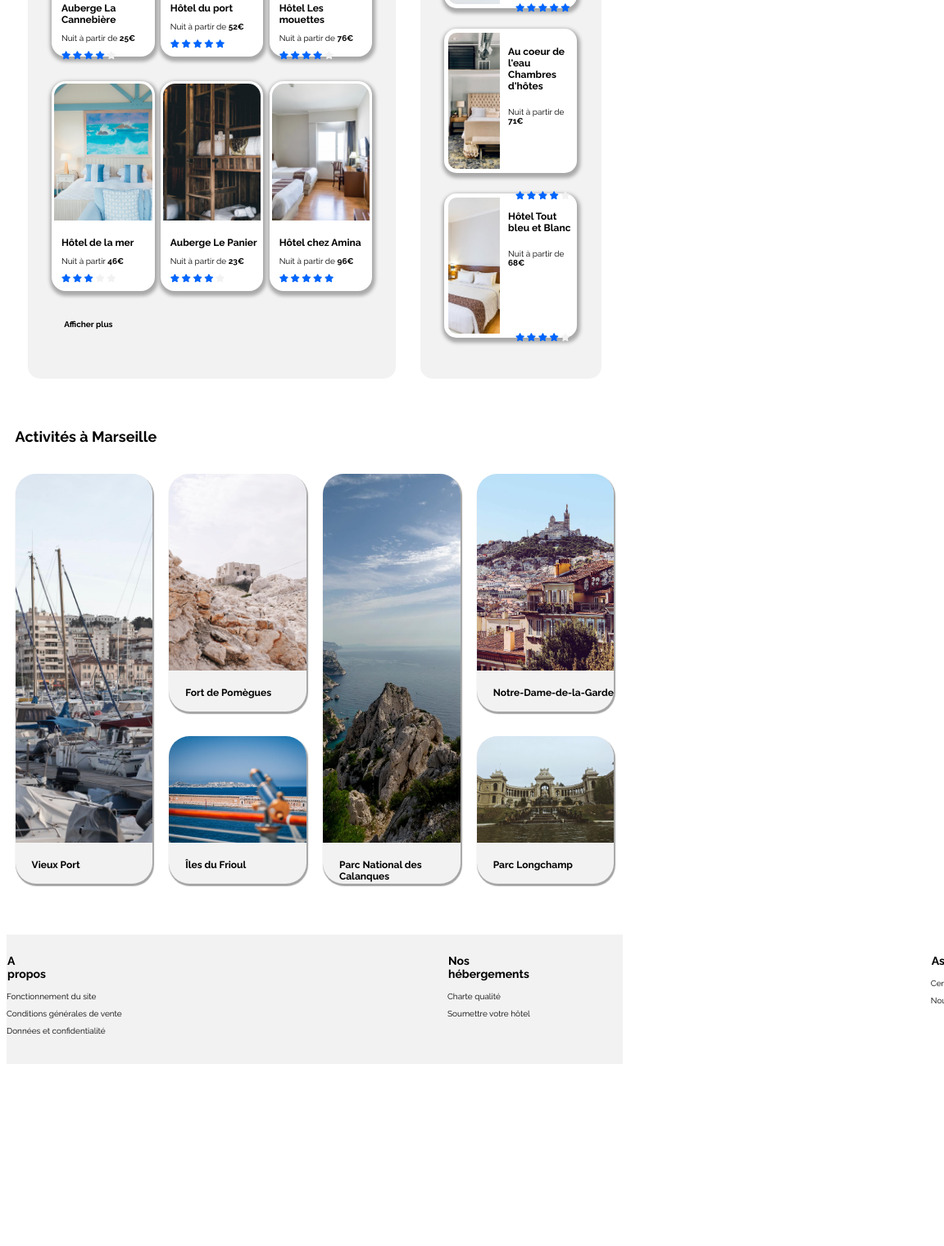
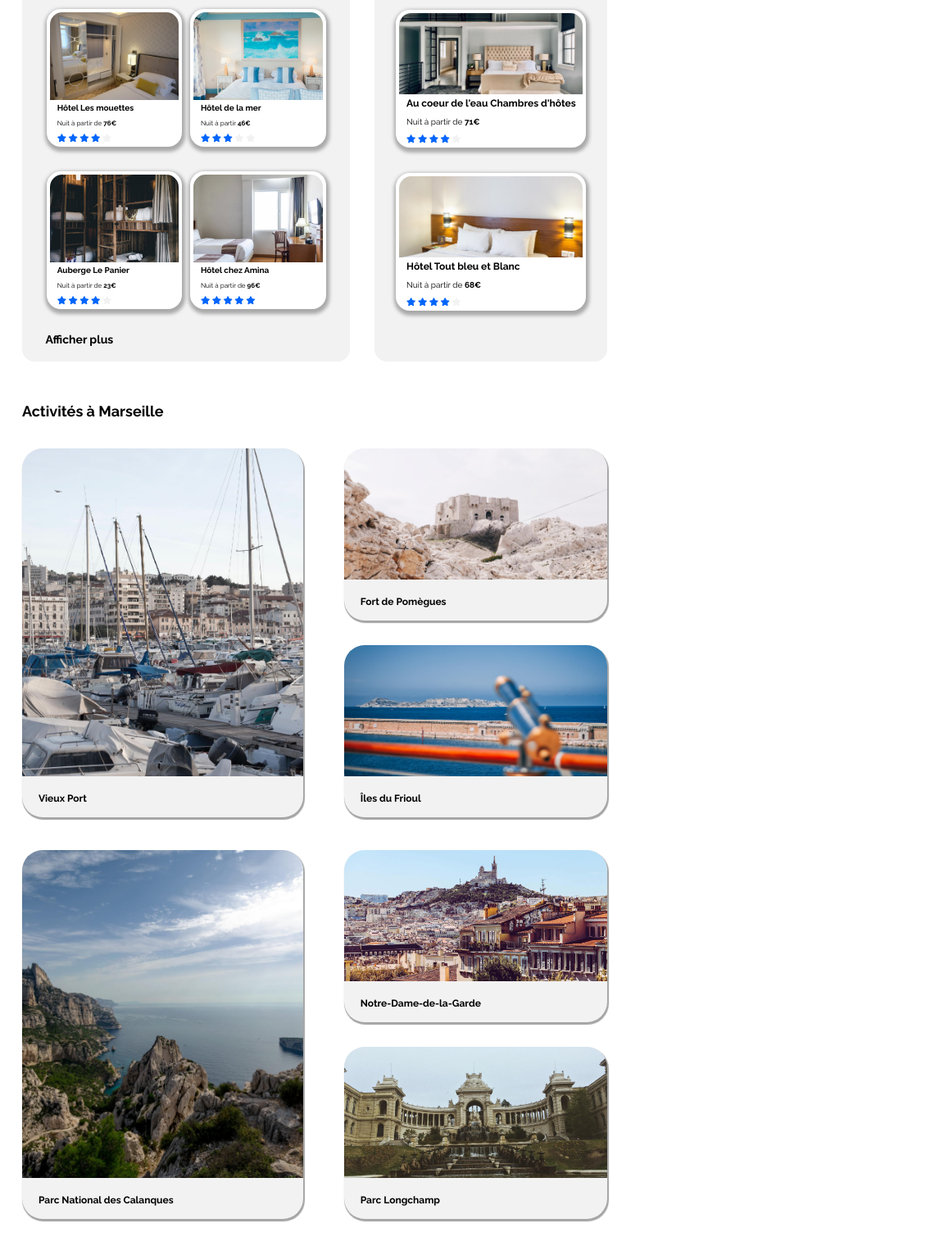
Before and after one commit to aurorea35/AurelieCourbin_2_27072021, a plain HTML site: page index.html in a window 768 px wide. Shown: the part 579-2099 px from the top of the page at 82% size, 1152 px wide, since content can reach past the window. Before the commit the page ends 1909 px from the top, so only its background shows below. Drawn offline with Linux system fonts and the light colour scheme.

Commit message:
Commit du 22 octobre

```diff
--- a/index.html
+++ b/index.html
@@ -269,10 +269,10 @@
             <h2>Activités à Marseille</h2>
 
             <div class="emplacement_des_activites">
-                <div class="choix_activite_image1">
+                <a href="#" class="choix_activite_image1">
                     <img src="images/activites/2_large/reno-laithienne-QUgJhdY5Fyk-unsplash.jpg" alt="Vieux Port" />
                     <h4>Vieux Port</h4>
-                </div>
+                </a>
 
                 <div class="choix_activite_groupe1">
                     <div class="choix_activite_image2">
--- a/media-queries.css
+++ b/media-queries.css
@@ -62,6 +62,11 @@
     .barre_navigation a:hover
     {
         border-top: initial;
+    }
+
+    .barre_navigation ul
+    {
+        padding-left: initial;
     }
 
     .hebergements
@@ -332,186 +337,237 @@
     }
 }
 
-@media screen and (min-width: 426px) and (max-width: 768px)
-{}
+@media screen and (min-width: 426px) and (max-width: 810px)
+{
+    /* Partie importante de la page */
 
-@media screen and (min-width: 769px) and (min-width: 1024px)
-{}
+    html
+    {
+        width: 100%;
+    }
 
-@media screen and (min-width: 1025px) and (min-width: 1440px)
-{}
+    body
+    {
+        margin: initial;
+    }
 
-/*Activités
+    /* Header */
+
+    .barre_navigation a
+    {
+        padding: 30px 3px;
+    }
+
+    /* Main */
+
+    .hebergement
+    {
+        width: 60%;
+        padding-bottom: initial;
+    }
+
+    .titre
+    {
+        width: 98%;
+        max-width: initial;
+    }
+
+    .hebergement p
+    {
+        padding-left: 9px;
+    }
+
+    .hebergement h4
+    {
+        padding-left: 9px;
+    }
+
+    .bloc_hebergement
+    {
+        width: 100%;
+        margin: initial;
+    }
+
+    .choix_hebergement
+    {
+        width: 45%;
+        height: 160px;
+    }
+
+    .choix_hebergement a
+    {
+        text-decoration: none;
+    }
+
+    .hebergement p
+    {
+        padding-left: 9px;
+        font-size: 8px;
+    }
+
+    .hebergement h4
+    {
+        margin: initial;
+        padding-left: 9px;
+        font-size: 10px;
+    }
+
+    .afficher_plus
+    {
+        margin: auto;
+        padding-bottom: 5px;
+    }
+
+    .afficher_plus p
+    {
+        font-size: 14px;
+        width: 98%;
+        max-width: initial;
+        margin-left: auto;
+        margin-right: auto;
+        padding: initial;
+    }
+
+    /* Les plus populaires */
+
+    .les_plus_populaires
+    {
+        background-color: #F2F2F2;
+        border-radius: 15px;
+        padding: 25px;
+        padding-bottom: initial;
+        width: 40%;
+        margin-left: 15px;
+    }
+
+    .titre_populaire
+    {
+        max-width: initial;
+    }
+
+    .choix_logement
+    {
+        background-color: white;
+        box-shadow: 1px 3px 4px 3px darkgrey;
+        border-radius: 17px;
+        margin-bottom: 31px;
+        padding: 4px;
+        width: 96%;
+        height: 160px;
+    }
+
+    .choix_logement img
+    {
+        border-top-left-radius: 15px;
+        border-bottom-left-radius: initial;
+        border-top-right-radius: 15px;
+        width: 100%;
+        height: 62%;
+        min-height: initial;
+        object-fit: cover;
+    }
+
+    .choix_logement a
+    {
+        display: initial;
+    }
+
+    .descriptions_populaire
+    {
+        padding: initial;
+        padding-left: 9px;
+    }
+
+    .descriptions_populaire h4
+    {
+        margin: initial;
+    }
+
+    .etoiles_populaire
+    {
+        padding: initial;
+    }
+
+    /* Activités */
 
     .activites
     {
-    max-width: 90%;
-    margin: 25px auto;
-    padding: 10px;
+        max-width: 93%;
+        margin: auto;
     }
 
     .activites h2
     {
-    margin-left: -27px;
+        margin-left: initial;
     }
 
     .emplacement_des_activites
     {
-    display: flex;
-    justify-content: space-between;
-    margin-left: -47px;
-    margin-right: -27px;
+        flex-wrap: wrap;
+        margin-left: initial;
+        margin-right: auto;
     }
 
     .choix_activite_image1, .choix_activite_image4
     {
-    width: 25%;
-    background-color: #F2F2F2;
-    box-shadow: 1px 2px 1px 1px #a5a5a5;
-    border-radius: 25px;
-    height: 500px;
-    margin: 20px;
-    cursor: pointer;
+        width: 48%;
+        height: 450px;
+        margin-left: initial;
+        margin-right: 50px;
     }
 
     .choix_activite_image1 img, .choix_activite_image4 img
     {
-    border-top-left-radius: 25px;
-    border-top-right-radius: 25px;
-    overflow: hidden;
-    width: 100%;
-    height: 450px;
-    object-fit: cover;
+        height: 400px;
     }
 
-.choix_activite_groupe1
+    .choix_activite_groupe1, .choix_activite_groupe2
     {
-    width: 25%;
-    margin: 20px auto;
+        width: 45%;
     }
 
-.choix_activite_image2
+    .choix_activite_image2, .choix_activite_image3, .choix_activite_image5, .choix_activite_image6
     {
-    width: 100%;
-    background-color: #F2F2F2;
-    box-shadow: 1px 2px 1px 1px #a5a5a5;
-    border-radius: 25px;
-    height: 290px;
-    margin-bottom: 30px;
-    cursor: pointer;
+        height: 210px;
+        margin-left: initial;
+        margin-right: 50px;
     }
 
-.choix_activite_image3
+    .choix_activite_image2 img, .choix_activite_image3 img, .choix_activite_image5 img, .choix_activite_image6 img
     {
-    width: 100%;
-    background-color: #F2F2F2;
-    box-shadow: 1px 2px 1px 1px #a5a5a5;
-    border-radius: 25px;
-    height: 180px;
-    margin: 0;
-    cursor: pointer;
+        height: 160px;
     }
 
-.choix_activite_image2 img
-{
-    border-top-left-radius: 25px;
-    border-top-right-radius: 25px;
-    overflow: hidden;
-    width: 100%;
-    height: 240px;
-    object-fit: cover;
-}
 
-.choix_activite_image3 img
-{
-    border-top-left-radius: 25px;
-    border-top-right-radius: 25px;
-    overflow: hidden;
-    width: 100%;
-    height: 130px;
-    object-fit: cover;
-}
-
-.choix_activite_groupe2
-{
-    width: 25%;
-    margin: 20px auto;
-}
-
-.choix_activite_image5
-{
-    width: 100%;
-    background-color: #F2F2F2;
-    box-shadow: 1px 2px 1px 1px #a5a5a5;
-    border-radius: 25px;
-    height: 290px;
-    margin-bottom: 30px;
-    cursor: pointer;
-}
-
-.choix_activite_image6
-{
-    width: 100%;
-    background-color: #F2F2F2;
-    box-shadow: 1px 2px 1px 1px #a5a5a5;
-    border-radius: 25px;
-    height: 180px;
-    margin: 0;
-    cursor: pointer;
-}
-
-.choix_activite_image5 img
-{
-    border-top-left-radius: 25px;
-    border-top-right-radius: 25px;
-    overflow: hidden;
-    width: 100%;
-    height: 240px;
-    object-fit: cover;
-}
-
-.choix_activite_image6 img
-{
-    border-top-left-radius: 25px;
-    border-top-right-radius: 25px;
-    overflow: hidden;
-    width: 100%;
-    height: 130px;
-    object-fit: cover;
-}
-
-.activites h4
-{
-    padding-left: 20px;
-}
-
-/* Footer
+    /* Footer */
 
     .footer
     {
-    background-color: #F2F2F2;
-    margin: 32px auto;
+        margin: 0 auto 0 auto;
     }
 
     .navigation_footer
     {
-    display: flex;
-    justify-content: flex-start;
-    max-width: 1800px;
-    min-width: 900px;
-    margin: 0 auto;
-    padding: 10px 0 25px 0;
         width: 93%;
+        min-width: initial;
+        max-width: initial;
     }
 
-.titre_footer h3
-{
-    margin-left: 1px;
-    padding-right: 490px;
 }
 
-.descriptif p a
+@media screen and (min-width: 811px) and (min-width: 1024px)
 {
-    color: black;
-    text-decoration: none;
-}*/
+    /* Activités */
+
+    .activites
+    {
+        width: 88%;
+    }
+}
+
+@media screen and (min-width: 1025px) and (min-width: 1440px)
+{
+    /* Footer */
+
+
+}
--- a/styles.css
+++ b/styles.css
@@ -39,6 +39,7 @@ header
 {
     display: flex;
     justify-content: space-between;
+    align-items: center;
 }
 
 .logo img
@@ -113,6 +114,11 @@ input::placeholder
     color: black;
 }
 
+input:focus
+{
+    outline: none;
+}
+
 .ville
 {
     padding-left: 12px;
@@ -135,6 +141,7 @@ input::placeholder
 {
     display: none;
 }
+
 /* Filtre */
 
 .filtres
@@ -163,13 +170,13 @@ input::placeholder
 .filtres i
 {
     border-radius: 40px;
-    width: 30px;
-    height: 30px;
+    width: 35px;
+    height: 35px;
     color: #0065FC;
     background-color: #DEEBFF;
     text-align: center;
     vertical-align: middle;
-    line-height: 29px;
+    line-height: 2.5;
     margin-left: -1px;
     }
 
@@ -260,7 +267,7 @@ main
     box-shadow: 1px 3px 4px 3px darkgrey;
     border-radius: 17px;
     margin: 15px auto;
-    padding: 3px;
+    padding: 4px;
     width: 30%;
     height: 250px;
 }
@@ -303,8 +310,17 @@ main
 
 .afficher_plus
 {
-    padding: 10px;
+    display: flex;
+    justify-content: space-between;
+    max-width: 1108px;
+    margin: 20px auto auto auto;
+}
+
+.afficher_plus p
+{
+    font-size: 14px;
     font-weight: bold;
+    padding: initial;
 }
 
 /* Les plus populaires */
@@ -344,7 +360,7 @@ main
     box-shadow: 1px 3px 4px 3px darkgrey;
     border-radius: 15px;
     margin: 15px auto 25px auto;
-    padding: 5px 0 5px 5px;
+    padding: 4px 0 4px 4px;
     width: 92%;
     height: 166px;
 }
@@ -403,7 +419,7 @@ main
     border-radius: 25px;
     height: 500px;
     margin: 20px;
-    cursor: pointer;
+    text-decoration: none;
 }
 
 .choix_activite_image1 img, .choix_activite_image4 img
@@ -470,45 +486,24 @@ main
     margin: 20px auto;
 }
 
-.choix_activite_image5
+.choix_activite_image5, .choix_activite_image6
 {
     width: 100%;
     background-color: #F2F2F2;
     box-shadow: 1px 2px 1px 1px #a5a5a5;
     border-radius: 25px;
-    height: 290px;
+    height: 235px;
     margin-bottom: 30px;
     cursor: pointer;
 }
 
-.choix_activite_image6
-{
-    width: 100%;
-    background-color: #F2F2F2;
-    box-shadow: 1px 2px 1px 1px #a5a5a5;
-    border-radius: 25px;
-    height: 180px;
-    margin: 0;
-    cursor: pointer;
-}
-
-.choix_activite_image5 img
+.choix_activite_image5 img, .choix_activite_image6 img
 {
     border-top-left-radius: 25px;
     border-top-right-radius: 25px;
     overflow: hidden;
     width: 100%;
-    height: 240px;
-    object-fit: cover;
-}
-
-.choix_activite_image6 img
-{
-    border-top-left-radius: 25px;
-    border-top-right-radius: 25px;
-    overflow: hidden;
-    width: 100%;
-    height: 130px;
+    height: 185px;
     object-fit: cover;
 }
 
@@ -522,7 +517,7 @@ main
 .footer
 {
     background-color: #F2F2F2;
-    margin: 32px auto;
+    margin: 32px auto 0 auto;
 }
 
 .navigation_footer
@@ -536,10 +531,9 @@ main
     width: 93%;
 }
 
-.titre_footer h3
+.titre_footer
 {
-    margin-left: 1px;
-    padding-right: 490px;
+    width: 33%;
 }
 
 .descriptif p a
```
Lines whose indentation alone changed are shown as unchanged.
